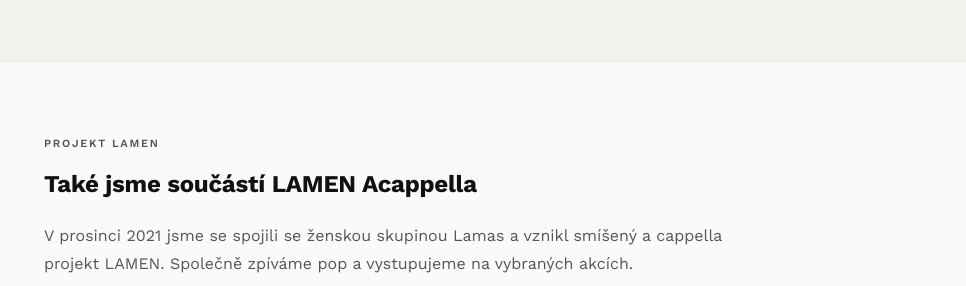
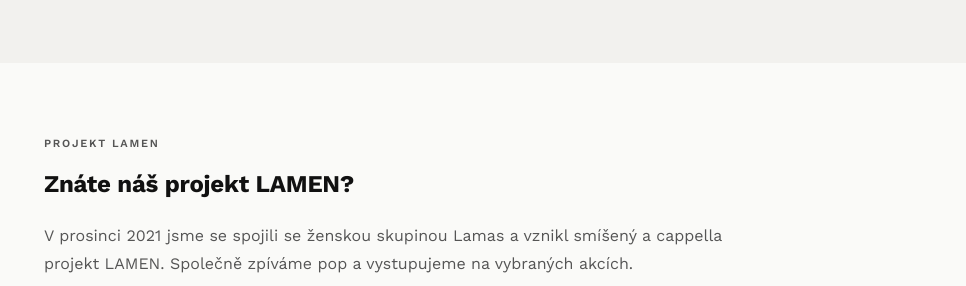
Before and after one commit to sidnexon-bot/10men-web, a plain HTML site: page index.html in a window 1280 px wide. Shown: the part 2864-3150 px from the top of the page, 314-1280 px from the left. Drawn offline with nearby package versions, Linux system fonts and the light colour scheme.

Commit message:
Update index.html

```diff
--- a/index.html
+++ b/index.html
@@ -331,8 +331,8 @@
     <img src="images/logo-lamen.png" alt="LAMEN Acappella logo" class="lamen-logo">
     <div class="lamen-text">
       <p class="section-label">Projekt LAMEN</p>
-      <h2 class="section-title" style="font-size:1.5rem" data-i18n="lamen_title">Také jsme součástí LAMEN Acappella</h2>
-      <p data-i18n="lamen_p">V prosinci 2021 jsme se spojili se ženskou skupinou Lamas a vznikl smíšený a cappella projekt LAMEN. Společně zpíváme pop a vystupujeme na vybraných akcích.</p>
+      <h2 class="section-title" style="font-size:1.5rem" data-i18n="lamen_title">Také jsme součástí projektu LAMEN!</h2>
+      <p data-i18n="lamen_p">V prosinci 2021 jsme se spojili se ženskou skupinou Lamas a vznikl smíšený a cappella projekt LAMEN. Zpíváme převážně pop a fungujeme příležitostně, proto doporučujeme sledovat sociální sítě LAMEN, Lamas i 10men, kde si případné události přesdílíme a vy je tak budete mít z první ruky.</p>
       <a href="https://www.facebook.com/lamenacappella" target="_blank" rel="noopener" class="btn btn-outline" style="margin-top:8px" data-i18n="lamen_cta">LAMEN na Facebooku</a>
     </div>
   </div>
@@ -359,7 +359,7 @@
       fact_genres: 'Hudební žánry v repertoáru',
       genre_label: 'Repertoár',
       genre_title: 'Co zpíváme',
-      lamen_title: 'Také jsme součástí LAMEN Acappella',
+      lamen_title: 'Znáte náš projekt LAMEN?',
       lamen_p: 'V prosinci 2021 jsme se spojili se ženskou skupinou Lamas a vznikl smíšený a cappella projekt LAMEN. Společně zpíváme pop a vystupujeme na vybraných akcích.',
       lamen_cta: 'LAMEN na Facebooku',
     },
@@ -378,7 +378,7 @@
       fact_genres: 'Musical genres in repertoire',
       genre_label: 'Repertoire',
       genre_title: 'What we sing',
-      lamen_title: 'We are also part of LAMEN Acappella',
+      lamen_title: 'Do you know our LAMEN project?',
       lamen_p: 'In December 2021 we joined forces with the female group Lamas to create the mixed a cappella project LAMEN. Together we sing pop and perform at selected events.',
       lamen_cta: 'LAMEN on Facebook',
     }
```
